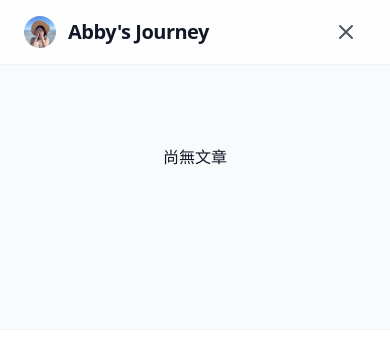
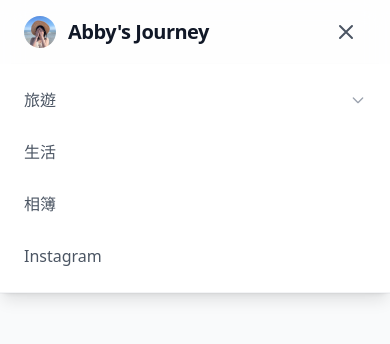
Before and after one commit to leafinity/MyBlog, a Next.js app: page / in a window 390 px wide. Both pictures are taken after a click on the button "Toggle Menu". Shown: the top 344 px of the page. Built offline with nearby package versions, Linux system fonts and the light colour scheme; no server answers.

Commit message:
add nav list to mobile

```diff
--- a/components/Navbar.tsx
+++ b/components/Navbar.tsx
@@ -6,6 +6,7 @@ import { useState } from 'react';
 export default function Navbar() {
 
   const [isOpen, setIsOpen] = useState(false);
+  const [isMobileTravelOpen, setIsMobileTravelOpen] = useState(false);
 
   return (
     <nav className="bg-white/80 backdrop-blur-md border-b border-gray-100 sticky top-0 z-50">
@@ -69,6 +70,35 @@ export default function Navbar() {
           )}
         </button>
       </div>
+
+      {/* 手機版全版下拉選單 */}
+      {isOpen && (
+        <div className="md:hidden bg-white border-b border-gray-100 px-6 py-4 space-y-3 text-base font-medium text-gray-600 shadow-lg">
+          <div>
+            <button
+              onClick={() => setIsMobileTravelOpen(!isMobileTravelOpen)}
+              className="w-full flex items-center justify-between py-2 hover:text-brand-pink-main transition-colors"
+            >
+              <span>旅遊</span>
+              <svg className={`w-4 h-4 text-gray-400 transition-transform ${isMobileTravelOpen ? 'rotate-180' : ''}`} fill="none" viewBox="0 0 24 24" stroke="currentColor">
+                <path strokeLinecap="round" strokeLinejoin="round" strokeWidth={2} d="M19 9l-7 7-7-7" />
+              </svg>
+            </button>
+
+            {isMobileTravelOpen && (
+              <div className="pl-4 py-2 space-y-2 flex flex-col bg-gray-50 rounded-lg mt-1 text-sm">
+                <Link href="/category/sw" onClick={() => setIsOpen(false)} className="py-1.5 hover:text-brand-pink-main">瑞典旅遊</Link>
+                <Link href="/category/no" onClick={() => setIsOpen(false)} className="py-1.5 hover:text-brand-pink-main">挪威旅遊</Link>
+                <Link href="/category/eu" onClick={() => setIsOpen(false)} className="py-1.5 hover:text-brand-pink-main">歐洲其他</Link>
+              </div>
+            )}
+          </div>
+
+          <Link href="/category/life" onClick={() => setIsOpen(false)} className="block py-2 hover:text-brand-pink-main transition-colors">生活</Link>
+          <Link href="/gallery" onClick={() => setIsOpen(false)} className="block py-2 hover:text-brand-pink-main transition-colors">相簿</Link>
+          <Link href="https://www.instagram.com/abbysresa/" onClick={() => setIsOpen(false)} className="block py-2 hover:text-brand-pink-main transition-colors">Instagram</Link>
+        </div>
+      )}
     </nav>
   );
 }
```
